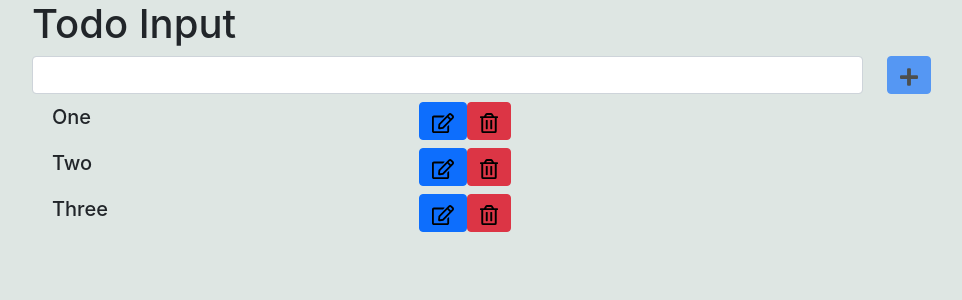
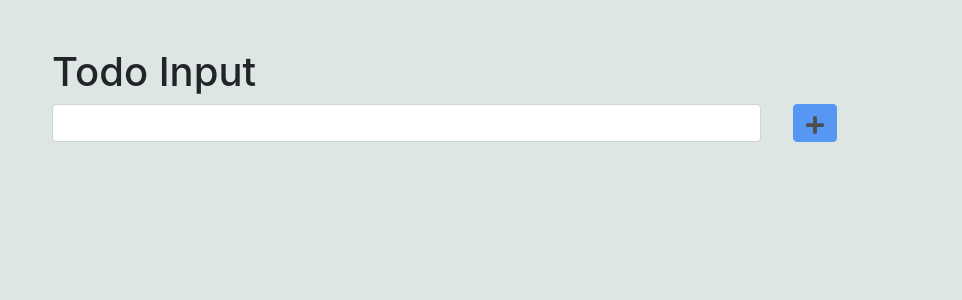
Before and after one commit to jwesa/redux-todo-list, a React (Create React App) app: page / in a window 1280 px wide. Shown: the top 300 px of the page, without its empty margins (50-1012 px from the left). Built offline with nearby package versions, Linux system fonts and the light colour scheme.

Commit message:
Set up initial state, fixed updateTodo, now it works properly. Added styles

```diff
--- a/src/components/TodoInput.js
+++ b/src/components/TodoInput.js
@@ -8,7 +8,7 @@ import add from '../css/icons/plus-solid.svg';
 
 
 function TodoInput() {
-	const addIcon = <img src={add} alt="Add" height={20} weight={20} style={{color: "white"}}/>;
+	const addIcon = <img src={add} alt="Add" height={20} weight={20} style={{ color: "white" }} />;
 
 	let [name, setName] = useState();
 	const dispatch = useDispatch();
@@ -22,11 +22,14 @@ function TodoInput() {
 		setName('');
 	}
 	return (
-		<div className="container">
+		<div className="row d-flex justify-content-center m-2 mt-5">
+			<div className="align-self-start">
 				<h1>Todo Input</h1>
-			<div className="row">
-				<div className="col-9">
+			</div>
+			<div className="col-8">
 				<input
+					className="col form-control"
+					style = {{boxShadow: 0}} // УБРАТЬ ПРИ ФОКУСЕ АУТЛАЙН
 					onChange={(e) => setName(e.target.value)}
 					onKeyPress={(e) => {
 						if (e.key === 'Enter') {
@@ -35,9 +38,9 @@ function TodoInput() {
 					}}
 					value={name}
 					type="text"
-						className="col form-control" />
+				/>
 			</div>
-				<div className="col-3">
+			<div className="col-4">
 				<button
 					disabled={!name}
 
@@ -45,8 +48,7 @@ function TodoInput() {
 						handleAddTodo();
 					}
 					}
-						className="btn btn-primary">{addIcon}</button>
-				</div>
+					className="btn btn-primary mx-2">{addIcon}</button>
 			</div>
 		</div>
 	)
--- a/src/components/TodoItem.js
+++ b/src/components/TodoItem.js
@@ -16,16 +16,14 @@ function TodoItem({ todo }) {
 	const [name, setName] = useState(todo.name);
 	const dispatch = useDispatch();
 	return (
-		<div className="container">
-			<div className="row align-items-center m-2">
-				{/* <div className="col-4">#{todo.id.length > 1 ? todo.id[2] : todo.id}</div> */}
-				<div className="col-4">
+		<div className="row mx-2 d-flex align-items-center m-2">
+			<div className="col-7  mt-3 mb-2">
 				<h5>{editable ? <input type="text" className="form-control"
 					value={name}
 					onChange={(e) => setName(e.target.value)}
 				/> : todo.name}</h5>
 			</div>
-				<span className="col-4">
+			<div className="col-4">
 				<button
 					className="btn btn-primary"
 					onClick={() => {
@@ -36,16 +34,15 @@ function TodoItem({ todo }) {
 							}
 						));
 						if (editable) {
-								setName(todo.name);
+							setName(name); //setName(todo.name) сбрасывало на предыдущий стейт после эдита.
 						}
 						setEditable(!editable)
 					}}>{editable ? updateIcon : editIcon}</button>
 				<button
-						className="btn btn-danger"
+					className="btn btn-danger offset-1"
 					onClick={() => dispatch(removeTodo(todo.id))} >
 					{deleteIcon}
 				</button>
-				</span>
 			</div>
 		</div>
 	)
--- a/src/containers/App.js
+++ b/src/containers/App.js
@@ -1,13 +1,13 @@
 import React from "react";
 import TodoInput from "../components/TodoInput";
-// import TodoItem from "../components/TodoItem";
 import TodoList from "../components/TodoList";
 
-
+import 'bootstrap/dist/css/bootstrap.min.css';
+import '../css/index.css';
 
 function App() {
 	return (
-		<div className="App ">
+		<div className="container App">
 			<TodoInput />
 			<TodoList />
 		</div>
--- a/src/index.js
+++ b/src/index.js
@@ -1,14 +1,13 @@
 import React from 'react';
 import ReactDOM from 'react-dom';
-import App from './containers/App';
 import { Provider } from 'react-redux';
 import { store } from './redux/store';
 
+import App from './containers/App';
+
 import registerServiceWorker from './registerServiceWorker'
 
-import 'bootstrap/dist/css/bootstrap.min.css';
 
-import './css/index.css';
 
 ReactDOM.render(
 	<Provider store={store}>
--- a/src/redux/reducer.js
+++ b/src/redux/reducer.js
@@ -1,7 +1,8 @@
 import { ADD_TODO, UPDATE_TODO, REMOVE_TODO } from './actions'
-import { todos } from './states';
 
-export function reducer(state = todos, action) {
+const initialState = [];
+
+export function reducer(state = initialState, action) {
 	let newTodos = [];
 	switch (action.type) {
 		case ADD_TODO:
--- a/src/redux/states.js
+++ /dev/null
@@ -1,14 +0,0 @@
-export const todos = [
-	{
-		id: 1,
-		name: 'One',
-	},
-	{
-		id: 2,
-		name: 'Two',
-	},
-	{
-		id: 3,
-		name: 'Three',
-	},
-]
```
Also changed, not shown: src/css/index.css (+5 -5 lines), src/store/configureStore.js (deleted). Lines whose indentation alone changed are shown as unchanged.
